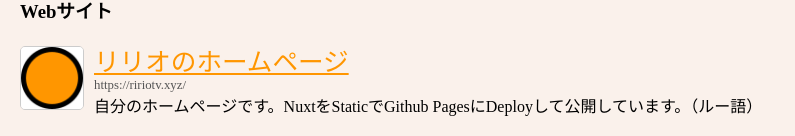
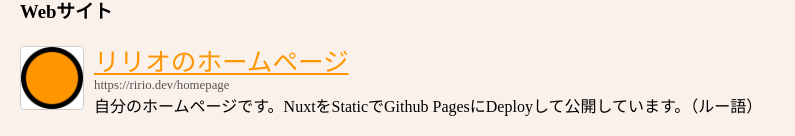
Before and after one commit to ririo08/ririo08.github.io, a Nuxt app: page / in a window 1280 px wide. Shown: the part 810-946 px from the top of the page, without its empty margins (0-795 px from the left). Built offline with nearby package versions, Linux system fonts and the light colour scheme.

Commit message:
🔧ホームページ欄を修正

```diff
--- a/pages/index.vue
+++ b/pages/index.vue
@@ -4,7 +4,7 @@
       <div class="header-imgbox">
         <img
           class="header-imgbox_content"
-          src="https://pbs.twimg.com/profile_images/1121918283446247424/ZRgtg7CP_400x400.png"
+          src="https://pbs.twimg.com/profile_images/1563860199802388480/k-M6Nr1C_400x400.png"
           alt=""
         />
       </div>
@@ -85,12 +85,12 @@
             <div class="listBox-container_text">
               <a
                 class="link"
-                href="https://ririo.dev/"
+                href="https://ririo.dev/homepage"
                 target="_blank"
                 rel="noopener noreferrer"
                 >リリオのホームページ</a
               >
-              <p class="url">https://ririotv.xyz/</p>
+              <p class="url">https://ririo.dev/homepage</p>
               <p class="detail">
                 自分のホームページです。NuxtをStaticでGithub
                 PagesにDeployして公開しています。（ルー語）
```
